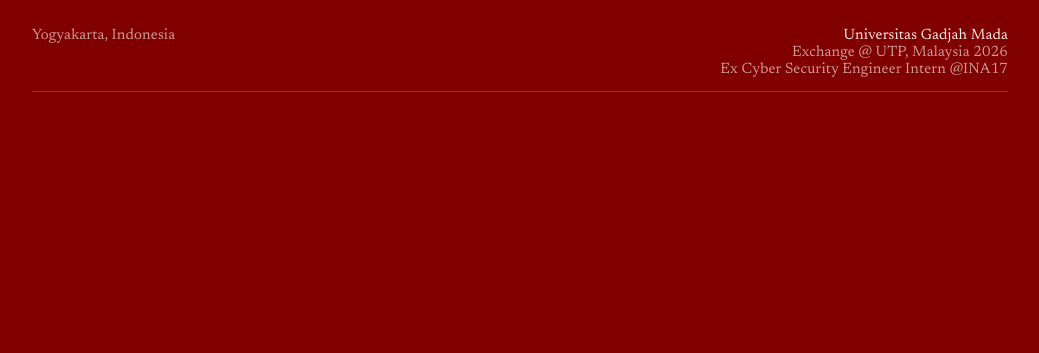
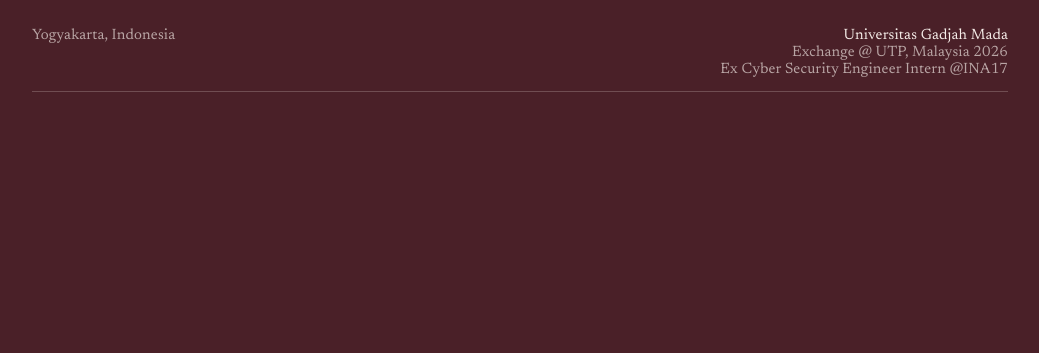
Before and after one commit to RafiBusthami/RafiBusthami.github.io, a plain HTML site: page index.html in a window 1280 px wide. Shown: the top 353 px of the page, without its empty margins (120-1159 px from the left). Drawn offline with Linux system fonts and the light colour scheme.

Commit message:
Soften background to muted maroon
Co-Authored-By: Claude Opus 5.5 <noreply@anthropic.com>

```diff
--- a/index.html
+++ b/index.html
@@ -3,7 +3,7 @@
 <head>
   <meta charset="utf-8" />
   <meta name="viewport" content="width=device-width, initial-scale=1" />
-  <meta name="theme-color" content="#800000" />
+  <meta name="theme-color" content="#4a2028" />
   <title>Rafi Busthami</title>
   <meta name="description" content="Rafi Busthami — Information Technology student at Universitas Gadjah Mada." />
 
@@ -20,7 +20,7 @@
 
   <style>
     :root {
-      --bg: #800000;
+      --bg: #4a2028;
       --text: #f5ece8;
       --soft: rgba(245, 236, 232, .65);
       --hair: rgba(245, 236, 232, .22);
```
